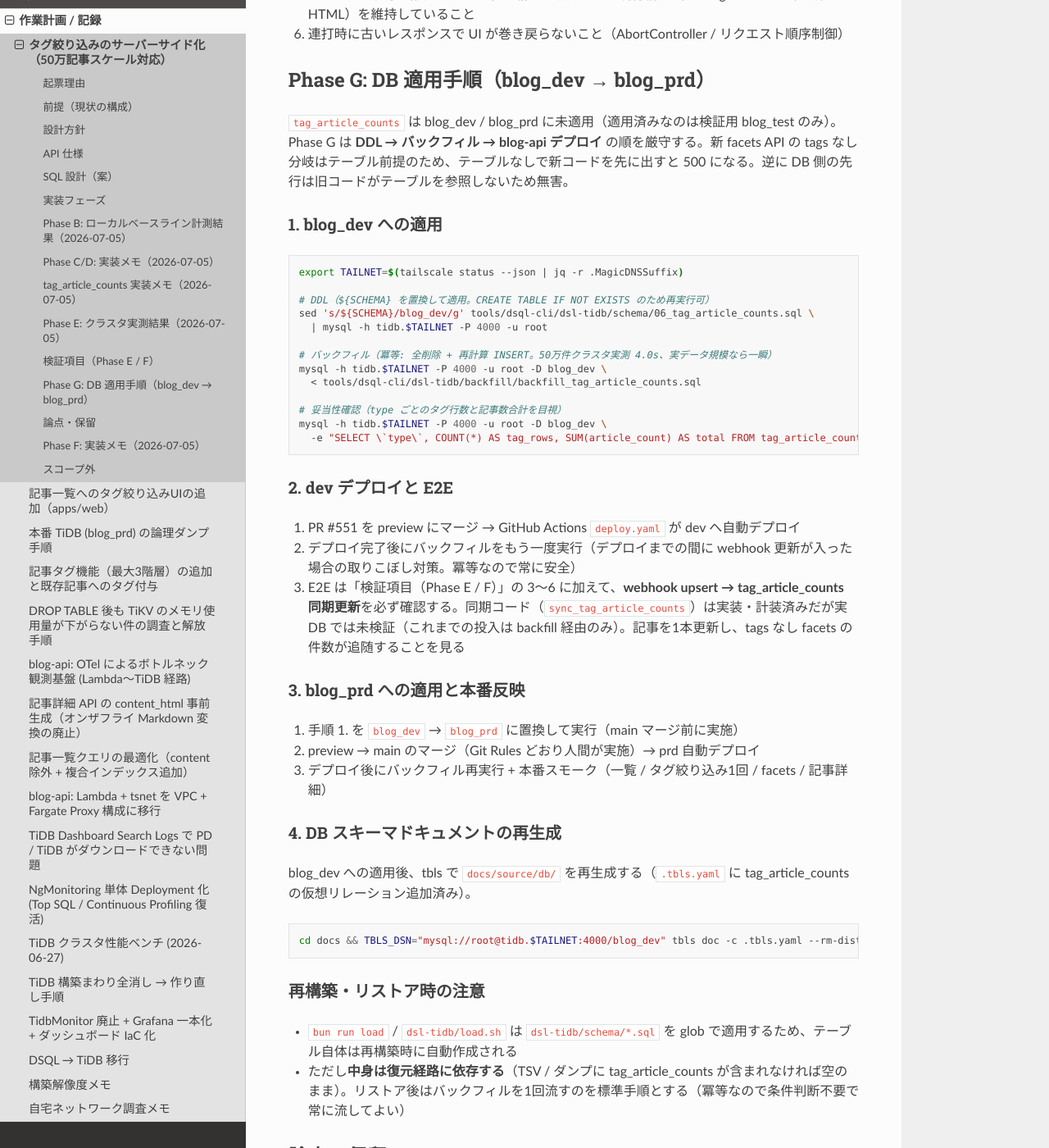
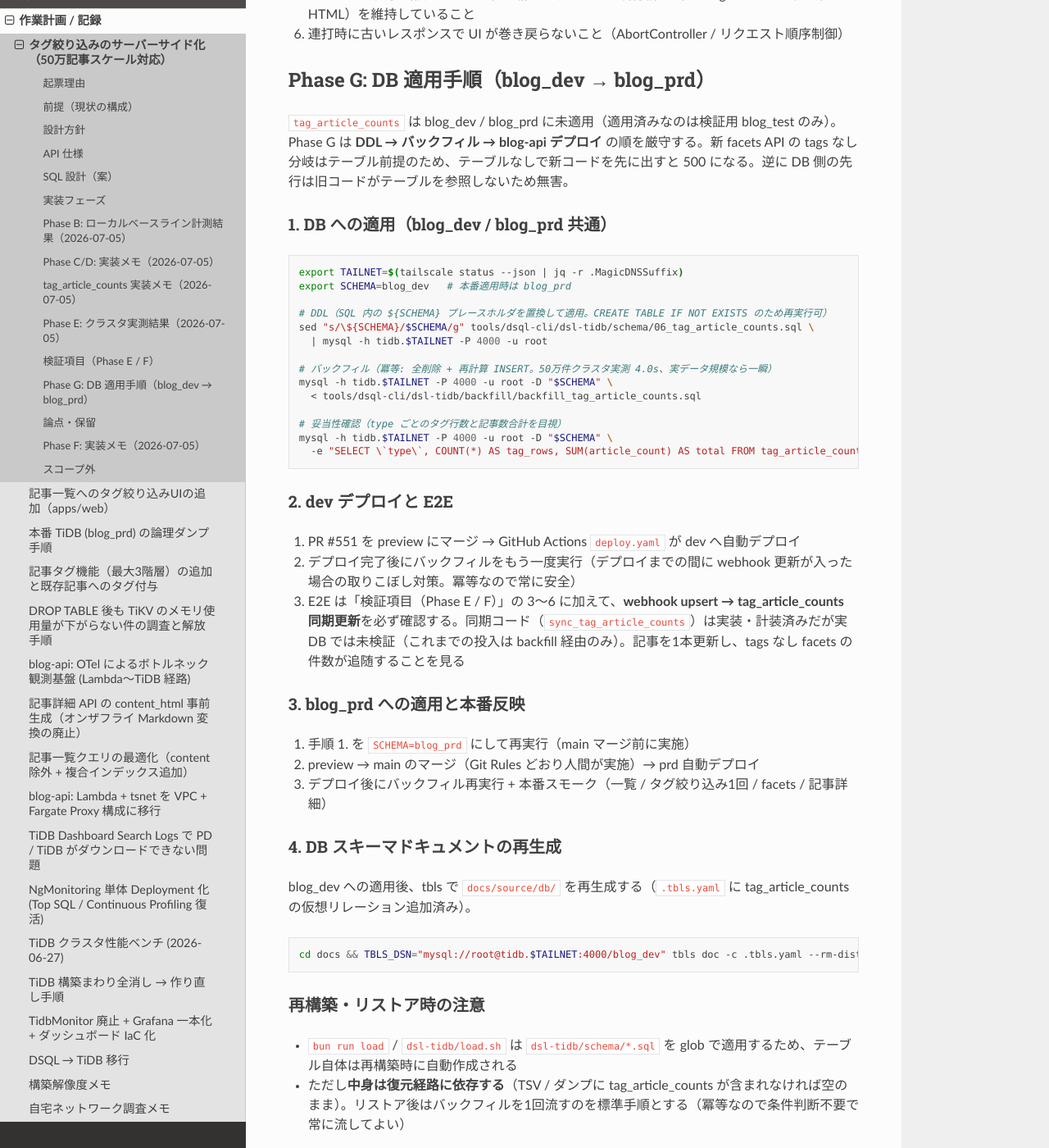
Before and after one commit to shuntaka9576/shuntaka-dev, a Sphinx documentation site: the page built from docs/source/tasks/2026-07-05-server-side-tag-filter.md, in a window 1280 px wide and 1400 px high, scrolled down 9552 px. Shown: the whole window at 82% size. Built offline with Sphinx 7.4.7 and the Read the Docs theme 3.1.0, drawn with Linux system fonts in a browser that asks for light colours; pages that are not in the unit, such as notebooks, are missing from menus.

Commit message:
docs: Phase G の DB 適用手順を SCHEMA 環境変数で blog_dev/blog_prd 共通化

````diff
--- a/docs/source/tasks/2026-07-05-server-side-tag-filter.md
+++ b/docs/source/tasks/2026-07-05-server-side-tag-filter.md
@@ -302,21 +302,22 @@ TIDB_DATABASE=blog_test NEXT_PUBLIC_USER_NAME=testuser-cvtb-0 bun run dev
 
 `tag_article_counts` は blog_dev / blog_prd に未適用（適用済みなのは検証用 blog_test のみ）。Phase G は **DDL → バックフィル → blog-api デプロイ** の順を厳守する。新 facets API の tags なし分岐はテーブル前提のため、テーブルなしで新コードを先に出すと 500 になる。逆に DB 側の先行は旧コードがテーブルを参照しないため無害。
 
-### 1. blog_dev への適用
+### 1. DB への適用（blog_dev / blog_prd 共通）
 
 ```bash
 export TAILNET=$(tailscale status --json | jq -r .MagicDNSSuffix)
+export SCHEMA=blog_dev   # 本番適用時は blog_prd
 
-# DDL（${SCHEMA} を置換して適用。CREATE TABLE IF NOT EXISTS のため再実行可）
-sed 's/${SCHEMA}/blog_dev/g' tools/dsql-cli/dsl-tidb/schema/06_tag_article_counts.sql \
+# DDL（SQL 内の ${SCHEMA} プレースホルダを置換して適用。CREATE TABLE IF NOT EXISTS のため再実行可）
+sed "s/\${SCHEMA}/$SCHEMA/g" tools/dsql-cli/dsl-tidb/schema/06_tag_article_counts.sql \
   | mysql -h tidb.$TAILNET -P 4000 -u root
 
 # バックフィル（冪等: 全削除 + 再計算 INSERT。50万件クラスタ実測 4.0s、実データ規模なら一瞬）
-mysql -h tidb.$TAILNET -P 4000 -u root -D blog_dev \
+mysql -h tidb.$TAILNET -P 4000 -u root -D "$SCHEMA" \
   < tools/dsql-cli/dsl-tidb/backfill/backfill_tag_article_counts.sql
 
 # 妥当性確認（type ごとのタグ行数と記事数合計を目視）
-mysql -h tidb.$TAILNET -P 4000 -u root -D blog_dev \
+mysql -h tidb.$TAILNET -P 4000 -u root -D "$SCHEMA" \
   -e "SELECT \`type\`, COUNT(*) AS tag_rows, SUM(article_count) AS total FROM tag_article_counts GROUP BY \`type\`"
 ```
 
@@ -328,7 +329,7 @@ mysql -h tidb.$TAILNET -P 4000 -u root -D blog_dev \
 
 ### 3. blog_prd への適用と本番反映
 
-1. 手順 1. を `blog_dev` → `blog_prd` に置換して実行（main マージ前に実施）
+1. 手順 1. を `SCHEMA=blog_prd` にして再実行（main マージ前に実施）
 2. preview → main のマージ（Git Rules どおり人間が実施）→ prd 自動デプロイ
 3. デプロイ後にバックフィル再実行 + 本番スモーク（一覧 / タグ絞り込み1回 / facets / 記事詳細）
 
````
